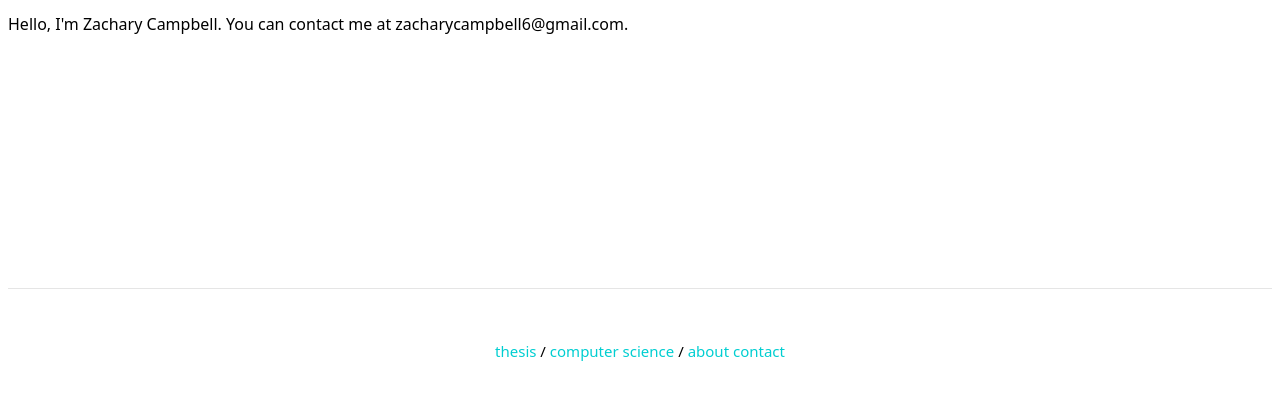
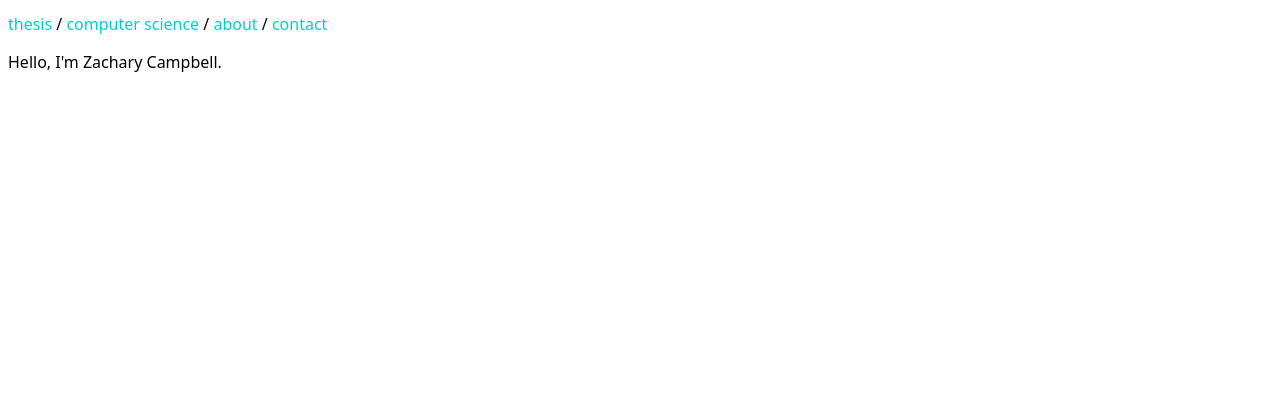
Before and after one commit to campbza/campbza.github.io, a plain HTML site: page index.html in a window 1280 px wide. Shown: the part 33-432 px from the top of the page. Drawn offline with Linux system fonts and the light colour scheme.

Commit message:
Change navigation

```diff
--- a/index.html
+++ b/index.html
@@ -5,7 +5,6 @@
 		<meta name="viewport" content="width=device-width, initial-scale=1">
 		<title>Zachary Campbell - Home</title>
 		<link rel="stylesheet" href="styles.css"/>
-		<link rel="style" href="https://fonts.googleapis.com/css?family=Noto+Sans"/>
 	</head>
 	<body>
 		<header>
@@ -13,19 +12,13 @@
 				<a href="./">campbza.github.io</a>
 			</div>
 		</header>
-		<p class="intro">Hello, I'm Zachary Campbell. You can contact me at
-		zacharycampbell6@gmail.com.</p>
-
-	</body>
-	<footer>
-		<hr>
-		<div align="center" class="menu">
+		<div id="nav">
 			<p>
 			<a href="./thesis.html">thesis</a> /
 			<a href="./computer_science.html">computer science</a> /
-			<a href="./about.html">about</a>
+			<a href="./about.html">about</a> /
 			<a href="./contact.html">contact</a>
 			</p>
 		</div>
-	</footer>
+		<p class="intro">Hello, I'm Zachary Campbell.</p>
 </html>
```
